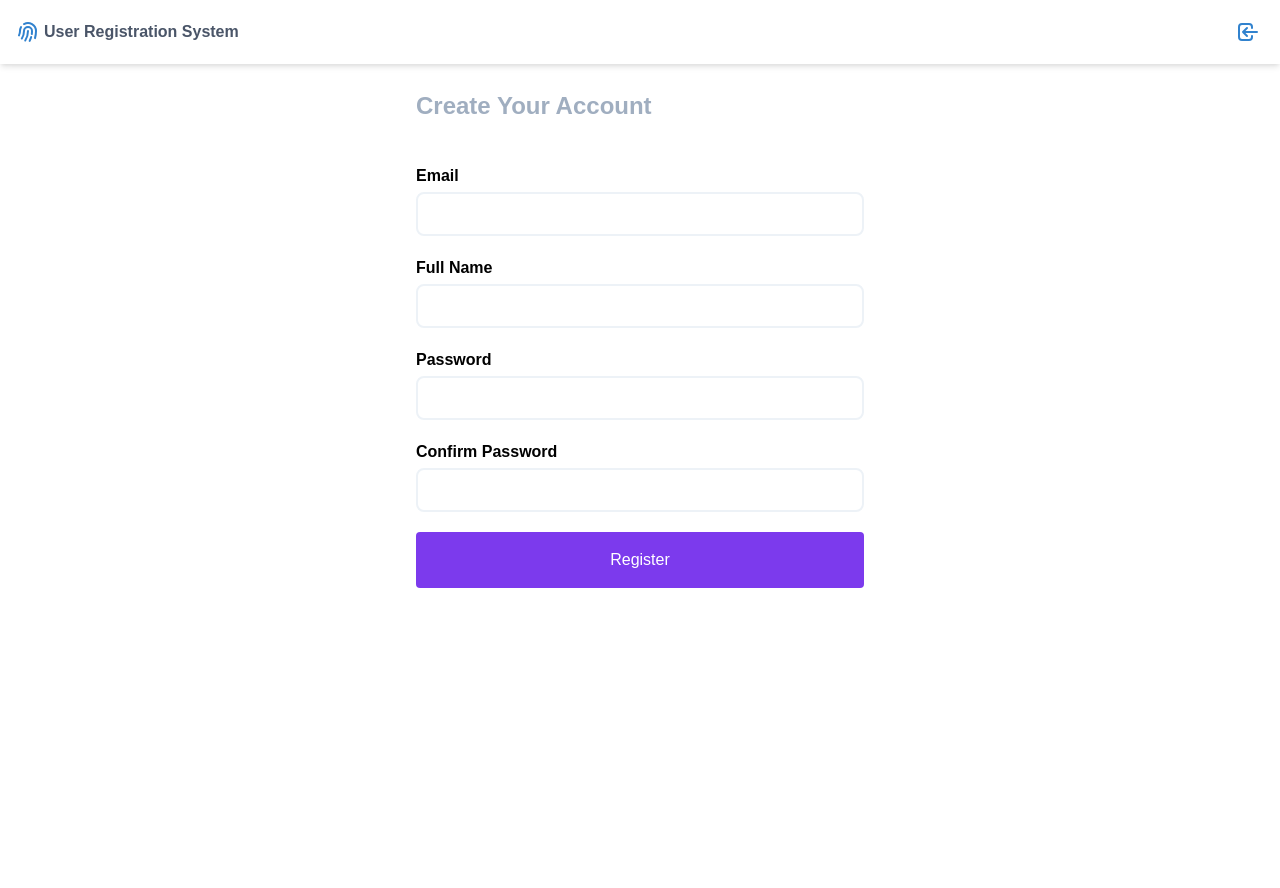
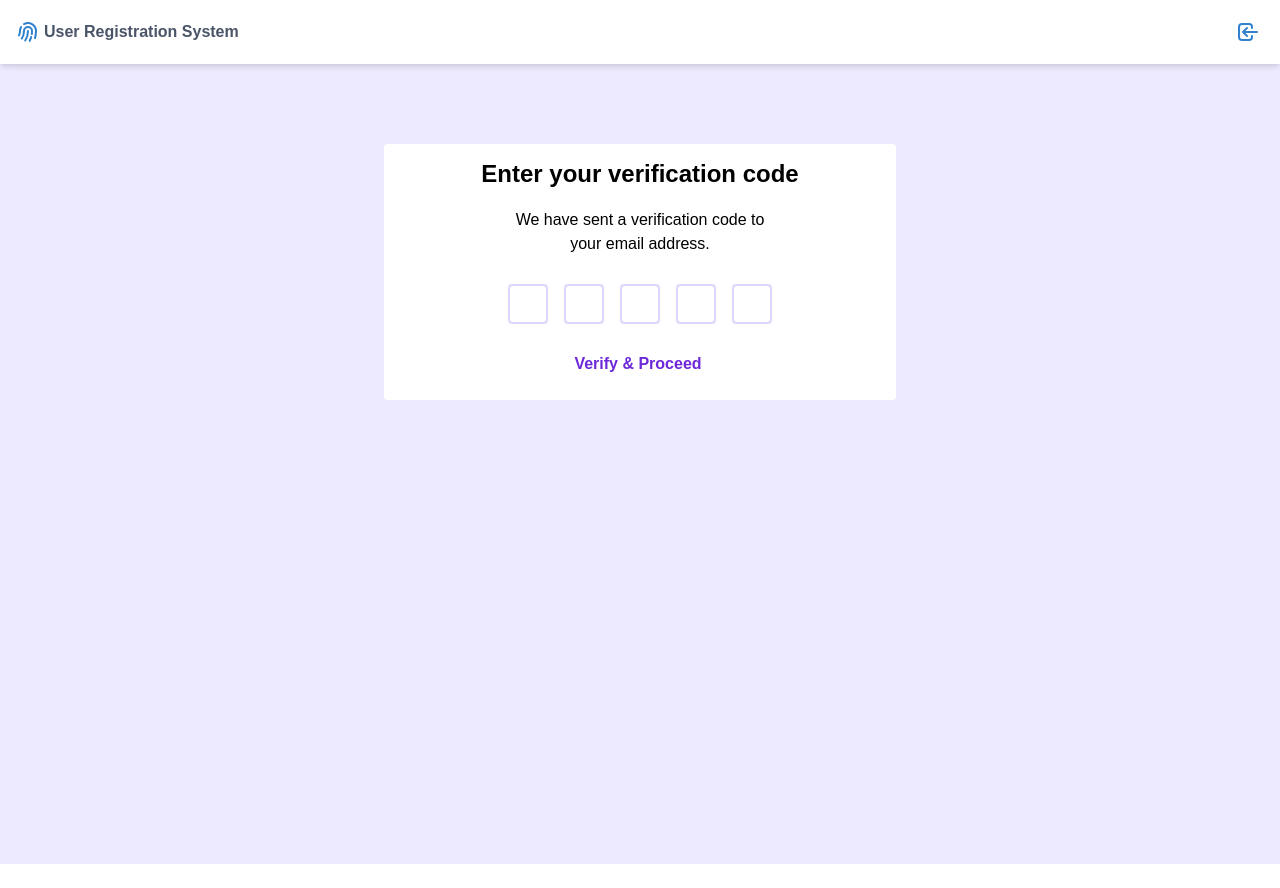
Before and after one commit to adnin/appetiser_app, a Vue app: page /verification in a window 1280 px wide. Before the commit this address led to /register. Before the commit the page ends 800 px from the top, so only its background shows below. Built offline with nearby package versions, Linux system fonts and the light colour scheme.

Commit message:
done verification layout

```diff
--- /dev/null
+++ b/src/components/Loader.vue
@@ -0,0 +1,15 @@
+<template>
+  <div class="flex justify-center items-center">
+    <div class="loader bg-purple-100 p-3 rounded-full flex space-x-3">
+      <div class="w-3 h-3 bg-purple-500 rounded-full animate-bounce"></div>
+      <div class="w-3 h-3 bg-purple-500 rounded-full animate-bounce"></div>
+      <div class="w-3 h-3 bg-purple-500 rounded-full animate-bounce"></div>
+    </div>
+  </div>
+</template>
+
+<script>
+export default {
+  name: "Loader"
+};
+</script>
--- a/src/router/index.js
+++ b/src/router/index.js
@@ -20,7 +20,7 @@ const routes = [
     path: "/verification",
     name: "Verification",
     component: () => import("../views/Verification.vue"),
-    meta: { toVerify: true }
+    meta: { guest: true }
   }
 ];
 
@@ -42,6 +42,7 @@ router.beforeEach((to, from, next) => {
 });
 
 router.beforeEach((to, from, next) => {
+  // toVerify for verification page
   if (to.matched.some((record) => record.meta.toVerify)) {
     console.log(store.getters.toVerify);
     if (store.getters.toVerify) {
--- a/src/views/Register.vue
+++ b/src/views/Register.vue
@@ -3,9 +3,7 @@
     class="min-h-full flex items-center justify-center py-12 px-4 sm:px-6 lg:px-8"
   >
     <div class="max-w-md w-full space-y-8">
-      <h4 class="text-2xl font-bold mb-10 text-gray-500">
-        Create Your Account
-      </h4>
+      <h4 class="text-2xl font-bold mb-10">Create Your Account</h4>
       <div v-if="errors">
         <ErrorMessage v-for="(v, k) in errors" :key="k" :message="v" />
       </div>
@@ -16,7 +14,7 @@
             id="email"
             type="text"
             v-model="state.email"
-            class="w-full border-2 border-gray-200 p-2 rounded-lg outline-none focus:border-purple-500"
+            class="w-full border-2 border-purple-200 p-2 rounded-lg outline-none focus:border-purple-500"
           />
           <div
             class="flex items-center font-medium tracking-wide text-red-500 text-xs mt-1 ml-1"
@@ -31,7 +29,7 @@
             id="full_name"
             type="text"
             v-model="state.full_name"
-            class="w-full border-2 border-gray-200 p-2 rounded-lg outline-none focus:border-purple-500"
+            class="w-full border-2 border-purple-200 p-2 rounded-lg outline-none focus:border-purple-500"
           />
           <div
             class="flex items-center font-medium tracking-wide text-red-500 text-xs mt-1 ml-1"
@@ -46,7 +44,7 @@
             id="password"
             type="password"
             v-model="state.password"
-            class="w-full border-2 border-gray-200 p-2 rounded-lg outline-none focus:border-purple-500"
+            class="w-full border-2 border-purple-200 p-2 rounded-lg outline-none focus:border-purple-500"
           />
           <div
             class="flex items-center font-medium tracking-wide text-red-500 text-xs mt-1 ml-1"
@@ -63,7 +61,7 @@
             id="password_confirmation"
             type="password"
             v-model="state.password_confirmation"
-            class="w-full border-2 border-gray-200 p-2 rounded-lg outline-none focus:border-purple-500"
+            class="w-full border-2 border-purple-200 p-2 rounded-lg outline-none focus:border-purple-500"
           />
           <div v-if="v$.password_confirmation.$error">
             <ErrorMessage message="Password confirmation does not match." />
@@ -72,22 +70,12 @@
         <button
           @click="onSubmit"
           id="register_button"
-          class="block w-full bg-purple-600 p-4 rounded text-white"
+          class="block w-full bg-purple-600 p-4 rounded text-white font-bold"
         >
           Register
         </button>
-        <div v-if="loading" class="flex justify-center items-center">
-          <div class="loader bg-purple-100 p-3 rounded-full flex space-x-3">
-            <div
-              class="w-3 h-3 bg-purple-500 rounded-full animate-bounce"
-            ></div>
-            <div
-              class="w-3 h-3 bg-purple-500 rounded-full animate-bounce"
-            ></div>
-            <div
-              class="w-3 h-3 bg-purple-500 rounded-full animate-bounce"
-            ></div>
-          </div>
+        <div v-if="loading">
+          <Loader />
         </div>
       </div>
     </div>
@@ -102,11 +90,13 @@ import { required, email, sameAs } from "@vuelidate/validators";
 import { reactive, computed, ref } from "vue";
 
 import ErrorMessage from "@/components/ErrorMessage";
+import Loader from "@/components/Loader";
 
 export default {
   name: "Register",
   components: {
-    ErrorMessage
+    ErrorMessage,
+    Loader
   },
   setup() {
     const state = reactive({
--- a/src/views/Verification.vue
+++ b/src/views/Verification.vue
@@ -1,9 +1,74 @@
 <template>
-  <div class="py-6"></div>
+  <div class="py-6">
+    <div class="h-screen py-20 px-3 bg-purple-100">
+      <div class="container mx-auto">
+        <div class="max-w-sm mx-auto md:max-w-lg">
+          <div class="w-full">
+            <div class="bg-white h-64 py-3 rounded text-center">
+              <h1 class="text-2xl font-bold">Enter your verification code</h1>
+              <div class="flex flex-col mt-4">
+                <span>We have sent a verification code to</span>
+                <span>your email address.</span>
+              </div>
+              <div
+                id="otp"
+                class="flex flex-row justify-center text-center px-2 mt-5"
+              >
+                <input
+                  class="focus:outline-none m-2 border-2 border-purple-200 font-bold h-10 w-10 text-center form-control rounded"
+                  type="text"
+                  id="first"
+                  maxlength="1"
+                />
+                <input
+                  class="focus:outline-none m-2 border-2 border-purple-200 font-bold h-10 w-10 text-center form-control rounded"
+                  type="text"
+                  id="second"
+                  maxlength="1"
+                />
+                <input
+                  class="focus:outline-none m-2 border-2 border-purple-200 font-bold h-10 w-10 text-center form-control rounded"
+                  type="text"
+                  id="third"
+                  maxlength="1"
+                />
+                <input
+                  class="focus:outline-none m-2 border-2 border-purple-200 font-bold h-10 w-10 text-center form-control rounded"
+                  type="text"
+                  id="fourth"
+                  maxlength="1"
+                />
+                <input
+                  class="focus:outline-none m-2 border-2 border-purple-200 font-bold h-10 w-10 text-center form-control rounded"
+                  type="text"
+                  id="fifth"
+                  maxlength="1"
+                />
+              </div>
+              <div class="flex justify-center text-center mt-5">
+                <a
+                  class="flex items-center text-purple-700 hover:text-purple-900 cursor-pointer"
+                  ><span class="font-bold">Verify &amp; Proceed</span
+                  ><i class="bx bx-caret-right ml-1"></i
+                ></a>
+              </div>
+            </div>
+          </div>
+        </div>
+      </div>
+    </div>
+  </div>
 </template>
 
 <script>
+import Loader from "@/components/Loader";
+import ErrorMessage from "@/components/ErrorMessage";
+
 export default {
-  name: "Verification"
+  name: "Verification",
+  components: {
+    ErrorMessage,
+    Loader
+  }
 };
 </script>
```
